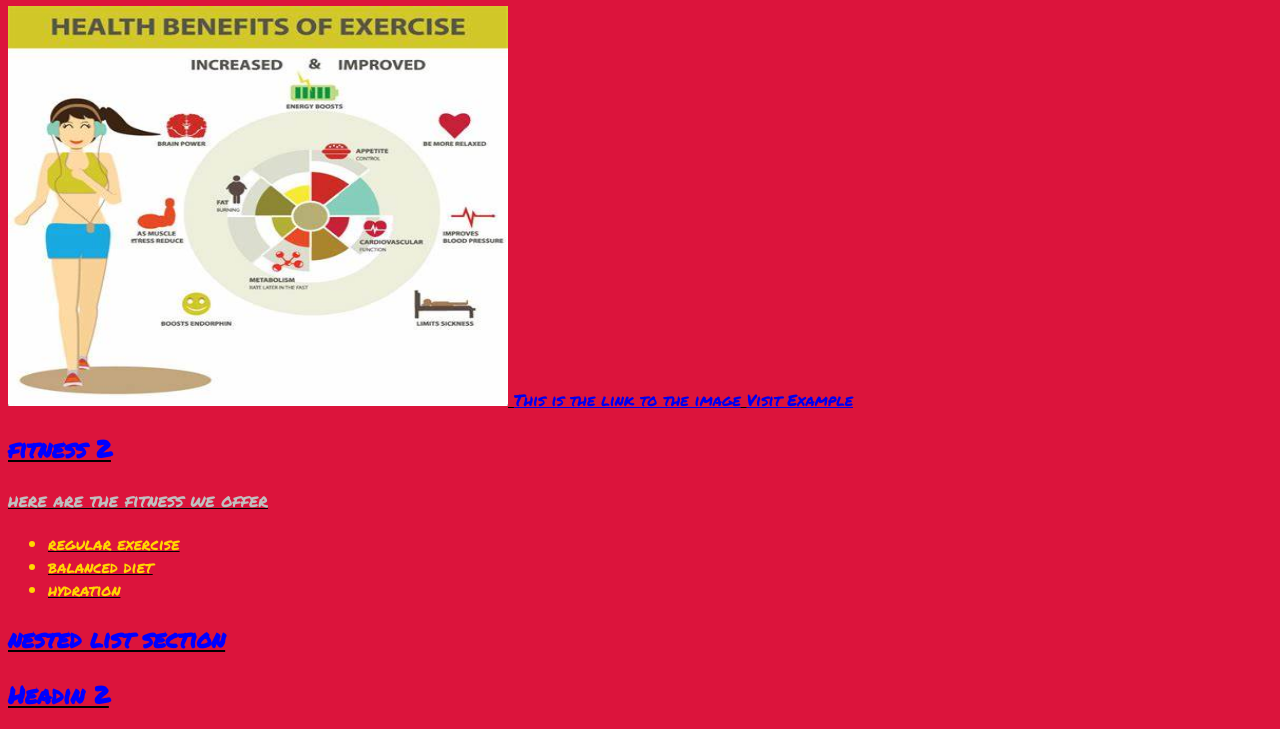
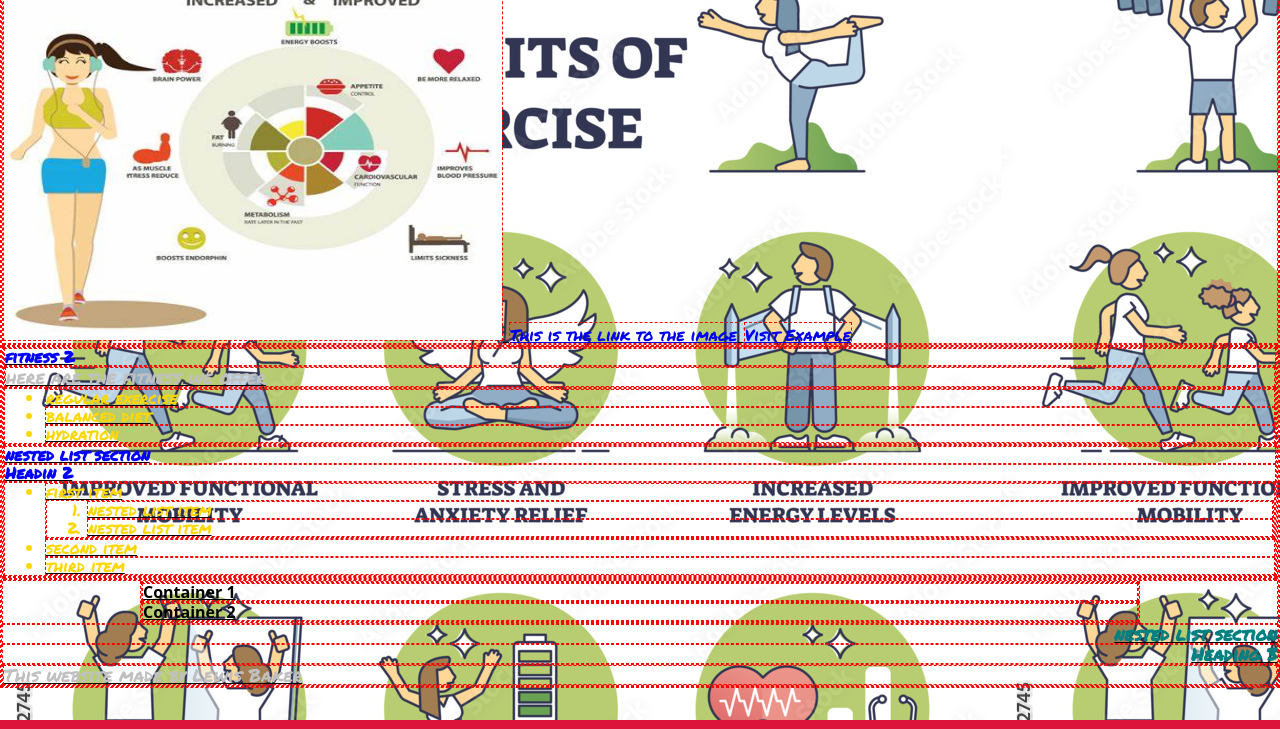
Before and after one commit to Repturize/fitness-and-wellness-capstone, a plain HTML site: page index.html in a window 1280 px wide. Shown: the part 80-809 px from the top of the page. Drawn offline with Linux system fonts and the light colour scheme; a web font is replaced by a local one.

Commit message:
capstone

```diff
--- a/index.html
+++ b/index.html
@@ -28,9 +28,9 @@
         <main>
             <section>
                 <h2>fitness 2</h2>
-                <footer>
+                <section>
                  <p>here are the fitness we offer</p>
-                </footer>
+                </section>
                     <ul>
                         <li>regular exercise</li>
                         <li>balanced diet</li>
@@ -41,8 +41,7 @@
                 <h2>nested list section</h2>
                 <h2>Headin 2</h2>
                     <ul>
-                    <li>
-                first item
+                        <li>first item
                             <ol>
                                 <li>nested list item</li>
                                 <li>nested list item</li>
@@ -55,6 +54,16 @@
                 <div>
                     <div></div>
                 </div>
+                <div class="container">
+                <section>
+                    <h1>Container 1</h1>
+                </section>
+
+                <section>
+                    <h1>Container 2</h1>
+                </section>
+
+                </div>
         </main>
             <h3>nested list section</h3>
             <h3>Heading 3</h3>
--- a/styles.css
+++ b/styles.css
@@ -1,10 +1,43 @@
+* {
+  font-size: 100%;
+  /* margin: 50px; */
+  line-height: 1;
+   box-sizing: border-box;
+  border: 10px solid red;
+}
+
+* {
+  /* margin-top: 10px;
+  margin-bottom: 20px;
+  margin-right: 30px;
+  margin-left: 0; */
+  margin: 0 auto;
+}
+
+* {
+        /* padding: 30px; */
+    border-bottom: 1px solid black;
+    border: 1px dashed red;
+    /* width: 500px;
+    height: 400px; */
+}
+
+.container {
+  max-width: 1000px;
+}
+
 body {
   background-color: crimson;
   font-family: "Permanent Marker", cursive;
   font-weight: 400;
   font-style: normal;
+  background-image: url(images/fitness-and-wellness.jpg\ 1.jpg);
 }
 
+.banner {
+  height: 350px;
+background-image: url(images/wellness.jpg);
+}
 h1 {
     font-family: "Honk", system-ui;
 }
@@ -36,17 +69,17 @@ h3 {
 
 body {
     text-decoration: underline;
+    text-align: left;
 }
 
-body {text-align: left;}
-
-                h1 {
-                text-align: left;
-                }
+h1 {
+ text-align: left;
+}
 
 h2 {
     text-align: left;
 }
 
-                h3 {
-                    text-align: right;
+h3 {
+    text-align: right;
+}
```
Also changed, not shown: images/fitness-and-wellness.jpg 1.jpg (added), images/wellness.jpg (added), 1 other file. Lines whose indentation alone changed are shown as unchanged.
